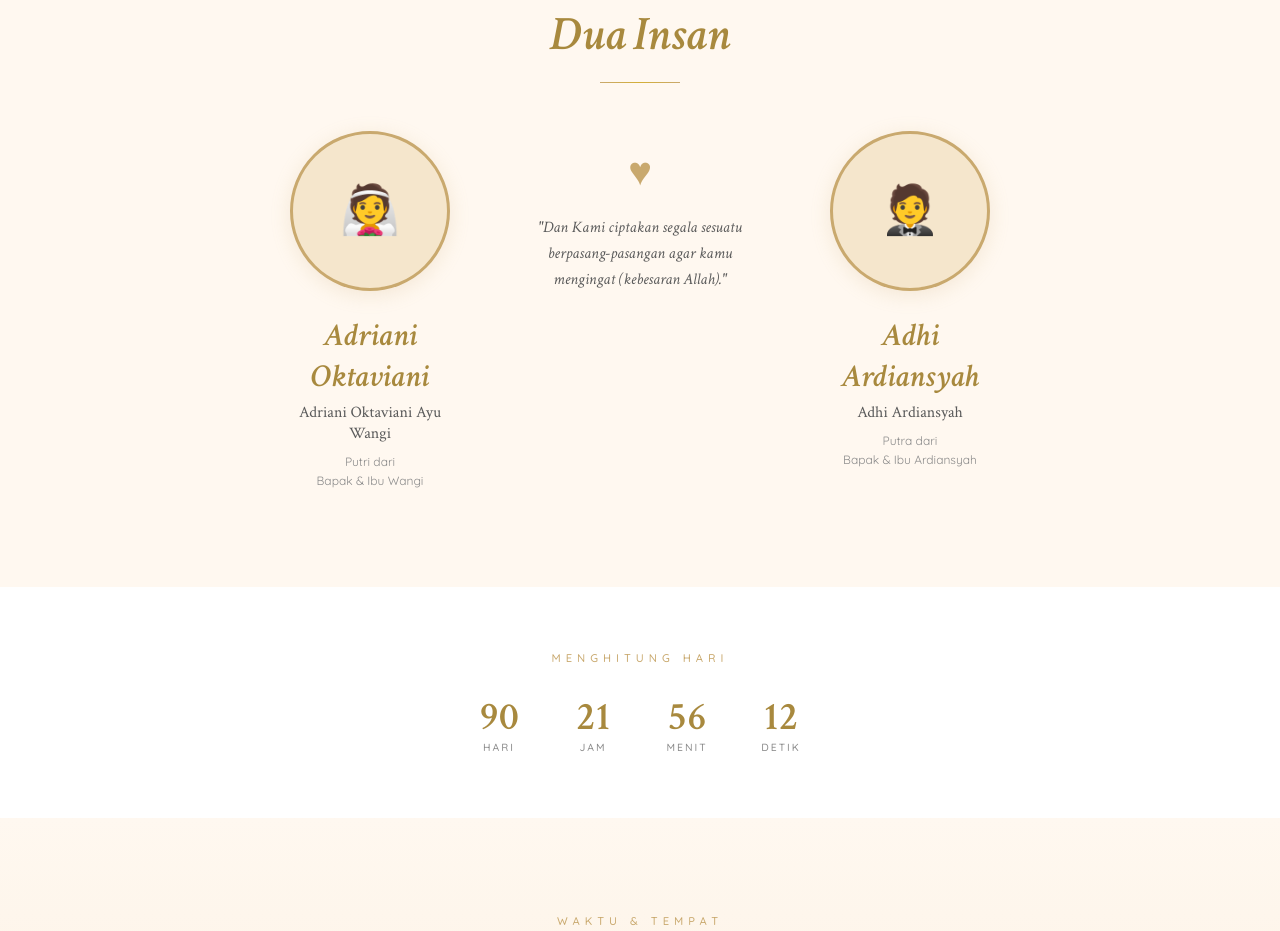
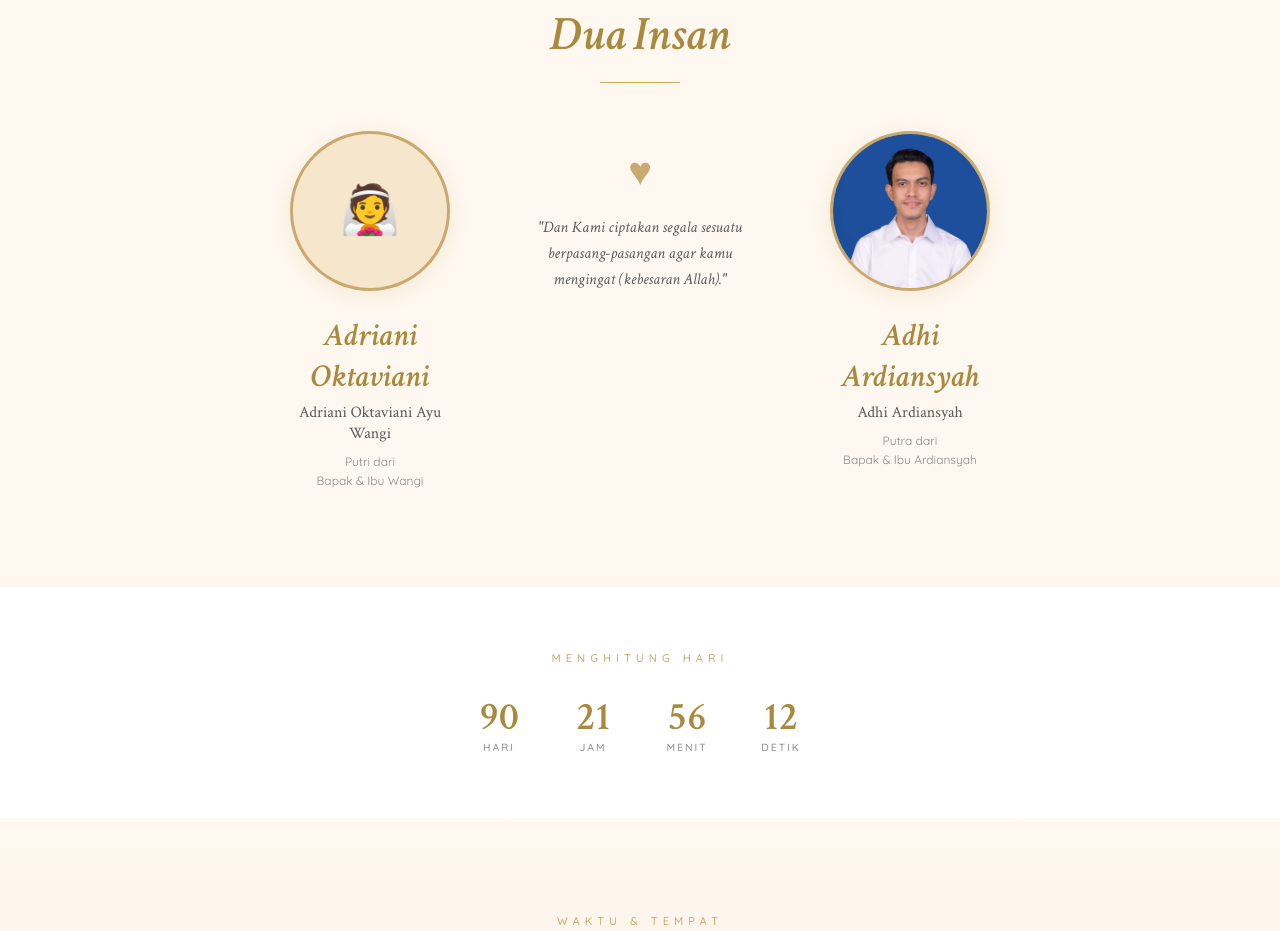
Before and after one commit to adhiardiansyah/wedding-invitation, a plain HTML site: page index.html in a window 1280 px wide. Shown: the part 1238-2169 px from the top of the page. Drawn offline with Linux system fonts and the light colour scheme.

Commit message:
📸 Add groom photo to couple section

```diff
--- a/index.html
+++ b/index.html
@@ -1080,7 +1080,7 @@
 
             <div class="couple-person reveal">
                 <div class="couple-photo" id="groomPhoto">
-                    <span>🤵</span>
+                    <img src="assets/images/groom.jpg" alt="Adhi Ardiansyah">
                 </div>
                 <div class="couple-name">Adhi Ardiansyah</div>
                 <div class="couple-fullname">Adhi Ardiansyah</div>
```
Also changed, not shown: assets/images/groom.jpg (added).
